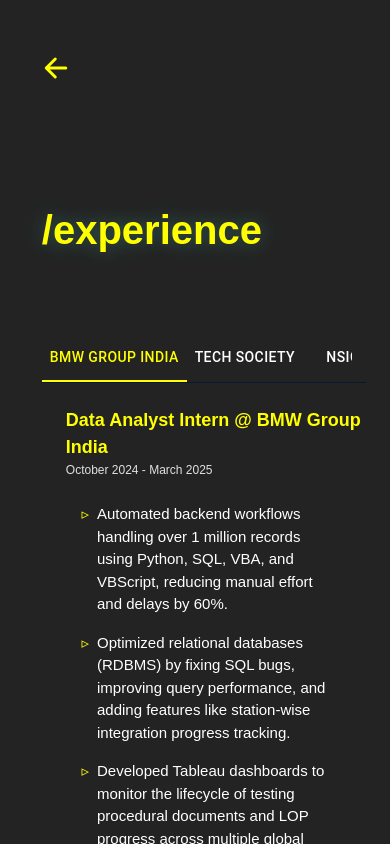
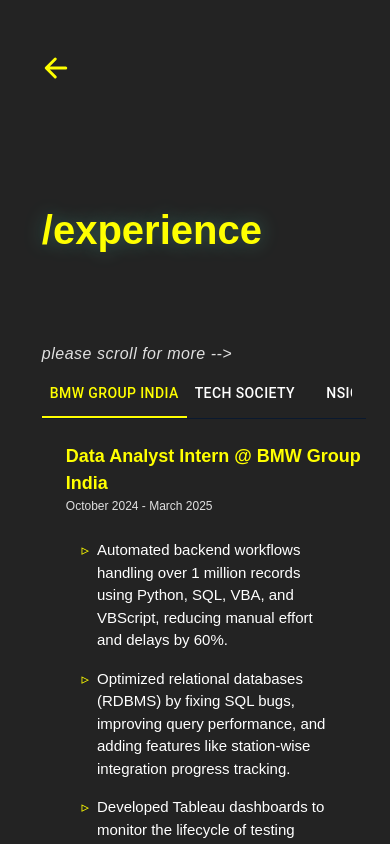
Before and after one commit to sabithapaulraj/sabithapaulraj-portfolio, a React (Create React App) app: page /experience in a window 390 px wide. Built offline with nearby package versions, Linux system fonts and the light colour scheme; a web font is replaced by a local one.

Commit message:
added note for scrollable tab in experience

```diff
--- a/src/components/JobList.tsx
+++ b/src/components/JobList.tsx
@@ -55,6 +55,7 @@
 
   return (
     <div className="job-list-root">
+      <div className="tab-scroll-note">please scroll for more --&gt;</div>
       <Tabs
         orientation="horizontal"
         variant="fullWidth"
--- a/src/styles/Experience.css
+++ b/src/styles/Experience.css
@@ -206,6 +206,23 @@
     .job-description a, .job-description b {
       font-size: 13px;
     }
+    .tab-scroll-note {
+      display: block;
+      text-align: left;
+      font-size: 16px;
+      color: var(--standard-light-grey);
+      margin-bottom: 4px;
+      margin-top: 8px;
+      letter-spacing: 0.5px;
+      font-style: italic;
+      font-family: 'NTR', sans-serif;
+    }
+  }
+
+  @media only screen and (min-width: 601px) {
+    .tab-scroll-note {
+      display: none;
+    }
   }
 
   .experience-container {
```
